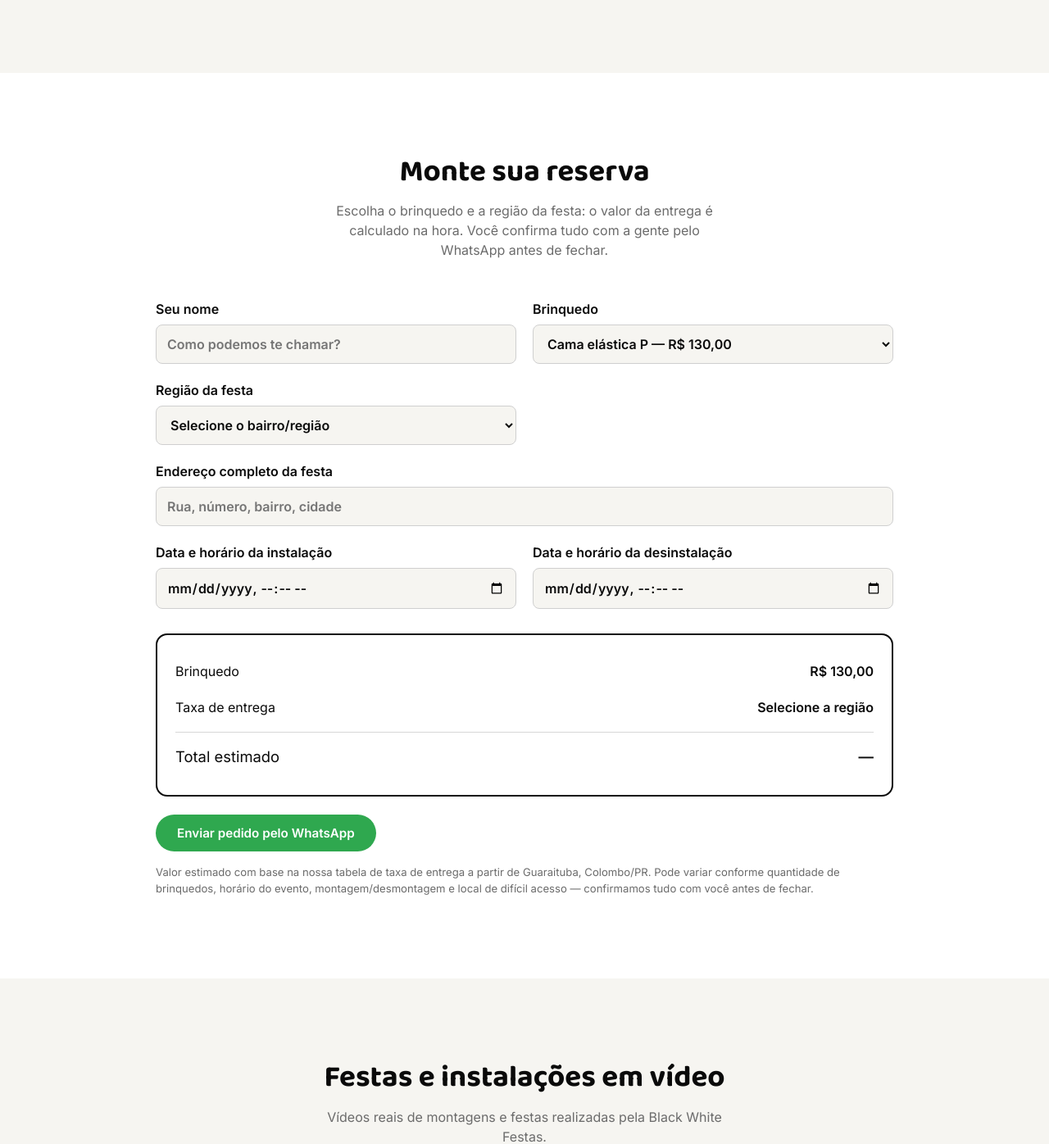
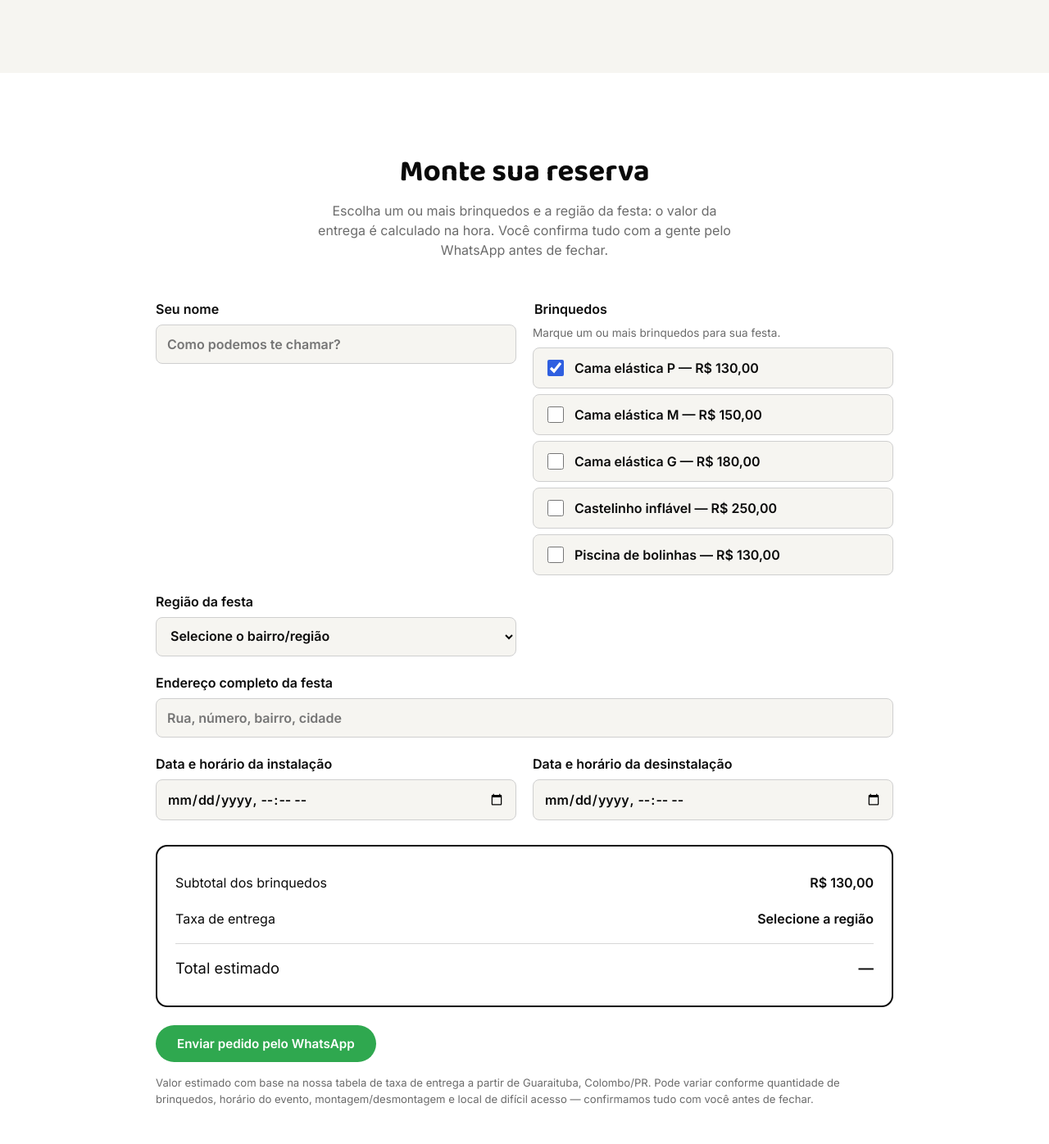
Before and after one commit to brunofoterres-svg/projeto-black-white, a PHP site: page / in a window 1280 px wide. Shown: the part 2143-3539 px from the top of the page at 82% size. Run offline with PHP 8.4, Linux system fonts and the light colour scheme.

Commit message:
modificacao reserva

```diff
--- a/css/style.css
+++ b/css/style.css
@@ -375,6 +375,45 @@ h1, h2, h3 {
   grid-column: 1 / -1;
 }
 
+.campo--brinquedos {
+  min-width: 0;
+  margin: 0;
+  padding: 0;
+  border: 0;
+}
+
+.campo--brinquedos legend {
+  margin-bottom: 7px;
+}
+
+.campo--brinquedos p {
+  margin: 0;
+  color: var(--cinza);
+  font-size: 0.85rem;
+  font-weight: 400;
+}
+
+.brinquedo-opcao {
+  display: flex;
+  align-items: center;
+  gap: 10px;
+  min-height: 48px;
+  padding: 11px 13px;
+  border: 1px solid #cfcfcf;
+  border-radius: 8px;
+  background: var(--off-white);
+  cursor: pointer;
+}
+
+.brinquedo-opcao input {
+  flex: 0 0 20px;
+  width: 20px;
+  height: 20px;
+  min-height: 0;
+  padding: 0;
+  accent-color: var(--azul);
+}
+
 .reserva__resumo {
   margin-top: 30px;
   padding: 22px;
--- a/index.html
+++ b/index.html
@@ -141,7 +141,7 @@
     <div class="container">
       <h2 class="section-title">Monte sua reserva</h2>
       <p class="section-lead">
-        Escolha o brinquedo e a região da festa: o valor da entrega é calculado na hora.
+        Escolha um ou mais brinquedos e a região da festa: o valor da entrega é calculado na hora.
         Você confirma tudo com a gente pelo WhatsApp antes de fechar.
       </p>
 
@@ -153,16 +153,30 @@
             <input type="text" id="rNome" required placeholder="Como podemos te chamar?">
           </label>
 
-          <label class="campo">
-            <span>Brinquedo</span>
-            <select id="rBrinquedo" required>
-              <option value="cama-p" data-preco="130">Cama elástica P — R$ 130,00</option>
-              <option value="cama-m" data-preco="150">Cama elástica M — R$ 150,00</option>
-              <option value="cama-g" data-preco="180">Cama elástica G — R$ 180,00</option>
-              <option value="castelinho" data-preco="250">Castelinho inflável — R$ 250,00</option>
-              <option value="piscina" data-preco="130">Piscina de bolinhas — R$ 130,00</option>
-            </select>
-          </label>
+          <fieldset class="campo campo--brinquedos" aria-describedby="brinquedosAjuda">
+            <legend>Brinquedos</legend>
+            <p id="brinquedosAjuda">Marque um ou mais brinquedos para sua festa.</p>
+            <label class="brinquedo-opcao">
+              <input type="checkbox" name="brinquedos" value="cama-p" data-preco="130" checked>
+              <span>Cama elástica P — R$ 130,00</span>
+            </label>
+            <label class="brinquedo-opcao">
+              <input type="checkbox" name="brinquedos" value="cama-m" data-preco="150">
+              <span>Cama elástica M — R$ 150,00</span>
+            </label>
+            <label class="brinquedo-opcao">
+              <input type="checkbox" name="brinquedos" value="cama-g" data-preco="180">
+              <span>Cama elástica G — R$ 180,00</span>
+            </label>
+            <label class="brinquedo-opcao">
+              <input type="checkbox" name="brinquedos" value="castelinho" data-preco="250">
+              <span>Castelinho inflável — R$ 250,00</span>
+            </label>
+            <label class="brinquedo-opcao">
+              <input type="checkbox" name="brinquedos" value="piscina" data-preco="130">
+              <span>Piscina de bolinhas — R$ 130,00</span>
+            </label>
+          </fieldset>
 
           <label class="campo">
             <span>Região da festa</span>
@@ -208,7 +222,7 @@
 
         <div class="reserva__resumo">
           <div class="reserva__linha">
-            <span>Brinquedo</span>
+            <span>Subtotal dos brinquedos</span>
             <strong id="resumoBrinquedo">R$ 130,00</strong>
           </div>
           <div class="reserva__linha">
--- a/js/script.js
+++ b/js/script.js
@@ -27,9 +27,9 @@ if (ano) {
   ano.textContent = new Date().getFullYear();
 }
 
-// Atualiza a estimativa da reserva conforme o brinquedo e a região escolhidos.
+// Atualiza a estimativa da reserva conforme os brinquedos e a região escolhidos.
 const reservaForm = document.getElementById('reservaForm');
-const brinquedo = document.getElementById('rBrinquedo');
+const brinquedos = Array.from(document.querySelectorAll('input[name="brinquedos"]'));
 const regiao = document.getElementById('rRegiao');
 const resumoBrinquedo = document.getElementById('resumoBrinquedo');
 const resumoTaxa = document.getElementById('resumoTaxa');
@@ -40,8 +40,16 @@ const moeda = (valor) => valor.toLocaleString('pt-BR', {
   currency: 'BRL'
 });
 
+const brinquedosSelecionados = () => brinquedos.filter((brinquedo) => brinquedo.checked);
+const subtotalBrinquedos = () => brinquedosSelecionados().reduce(
+  (total, brinquedo) => total + Number(brinquedo.dataset.preco), 0
+);
+
 function atualizarResumo() {
-  const preco = Number(brinquedo?.selectedOptions[0]?.dataset.preco || 0);
+  const preco = subtotalBrinquedos();
+  brinquedos[0]?.setCustomValidity(
+    brinquedosSelecionados().length ? '' : 'Selecione pelo menos um brinquedo.'
+  );
   const taxaSelecionada = regiao?.selectedOptions[0];
   const taxa = taxaSelecionada?.dataset.taxa;
 
@@ -50,12 +58,24 @@ function atualizarResumo() {
   if (resumoTotal) resumoTotal.textContent = taxa ? moeda(preco + Number(taxa)) : '—';
 }
 
-brinquedo?.addEventListener('change', atualizarResumo);
+brinquedos.forEach((brinquedo) => brinquedo.addEventListener('change', atualizarResumo));
 regiao?.addEventListener('change', atualizarResumo);
 atualizarResumo();
 
+document.querySelectorAll('.card__link--reservar').forEach((link) => {
+  link.addEventListener('click', () => {
+    const brinquedo = brinquedos.find((opcao) => opcao.value === link.dataset.brinquedo);
+    if (brinquedo) {
+      brinquedo.checked = true;
+      atualizarResumo();
+    }
+  });
+});
+
 reservaForm?.addEventListener('submit', (evento) => {
   evento.preventDefault();
+  atualizarResumo();
+  if (!reservaForm.reportValidity()) return;
 
   const nome = document.getElementById('rNome').value.trim();
   const endereco = document.getElementById('rEndereco').value.trim();
@@ -74,11 +94,12 @@ reservaForm?.addEventListener('submit', (evento) => {
     return;
   }
 
-  const preco = Number(brinquedo.selectedOptions[0].dataset.preco);
+  const preco = subtotalBrinquedos();
   const mensagem = [
     'Oi! Quero pedir um orçamento para uma festa.',
     `Nome: ${nome}`,
-    `Brinquedo: ${brinquedo.selectedOptions[0].textContent.trim()}`,
+    'Brinquedos:',
+    ...brinquedosSelecionados().map((brinquedo) => `- ${brinquedo.closest('label').textContent.trim()}`),
     `Região: ${regiao.value}`,
     `Endereço: ${endereco}`,
     `Instalação: ${instalacao.replace('T', ' ')}`,
```
